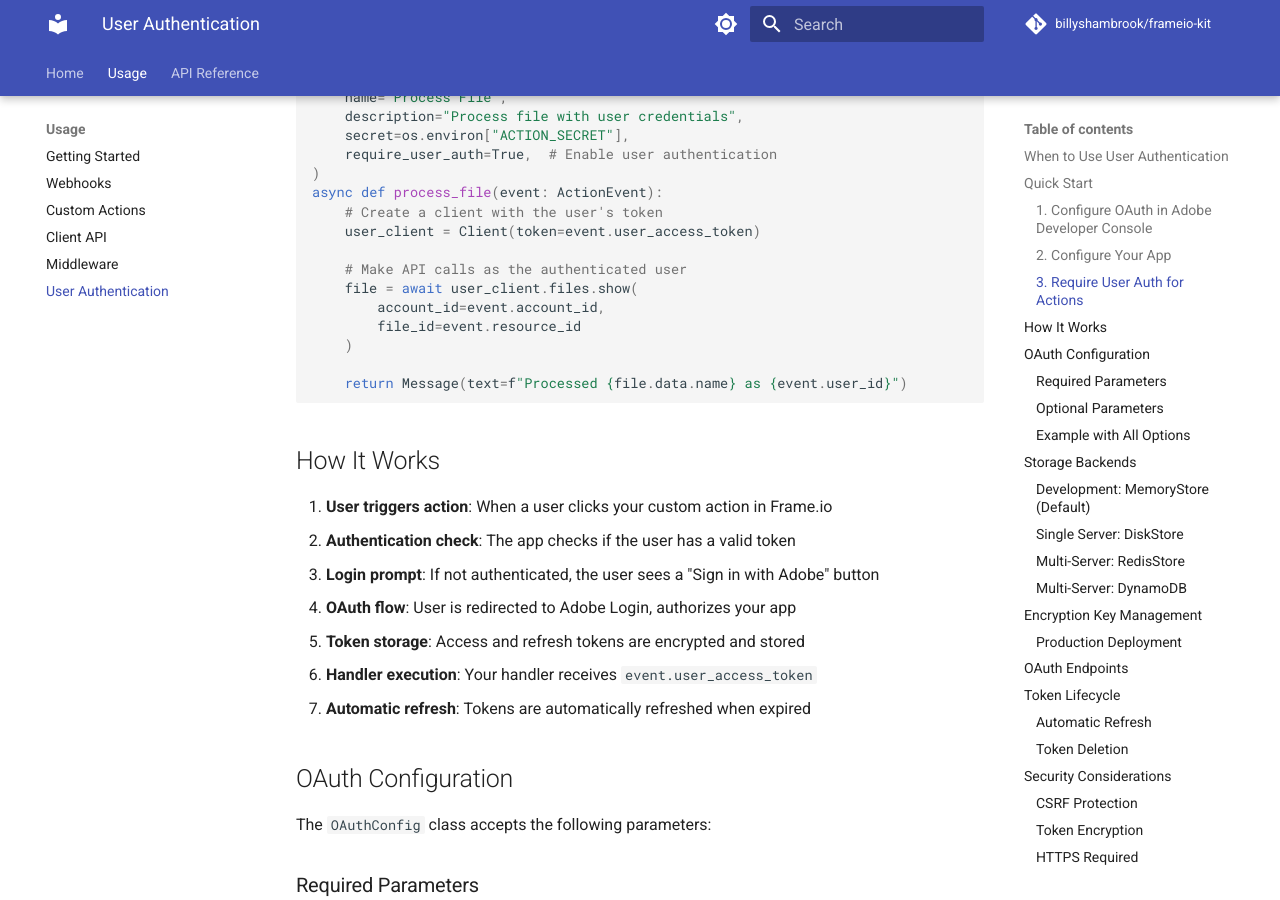
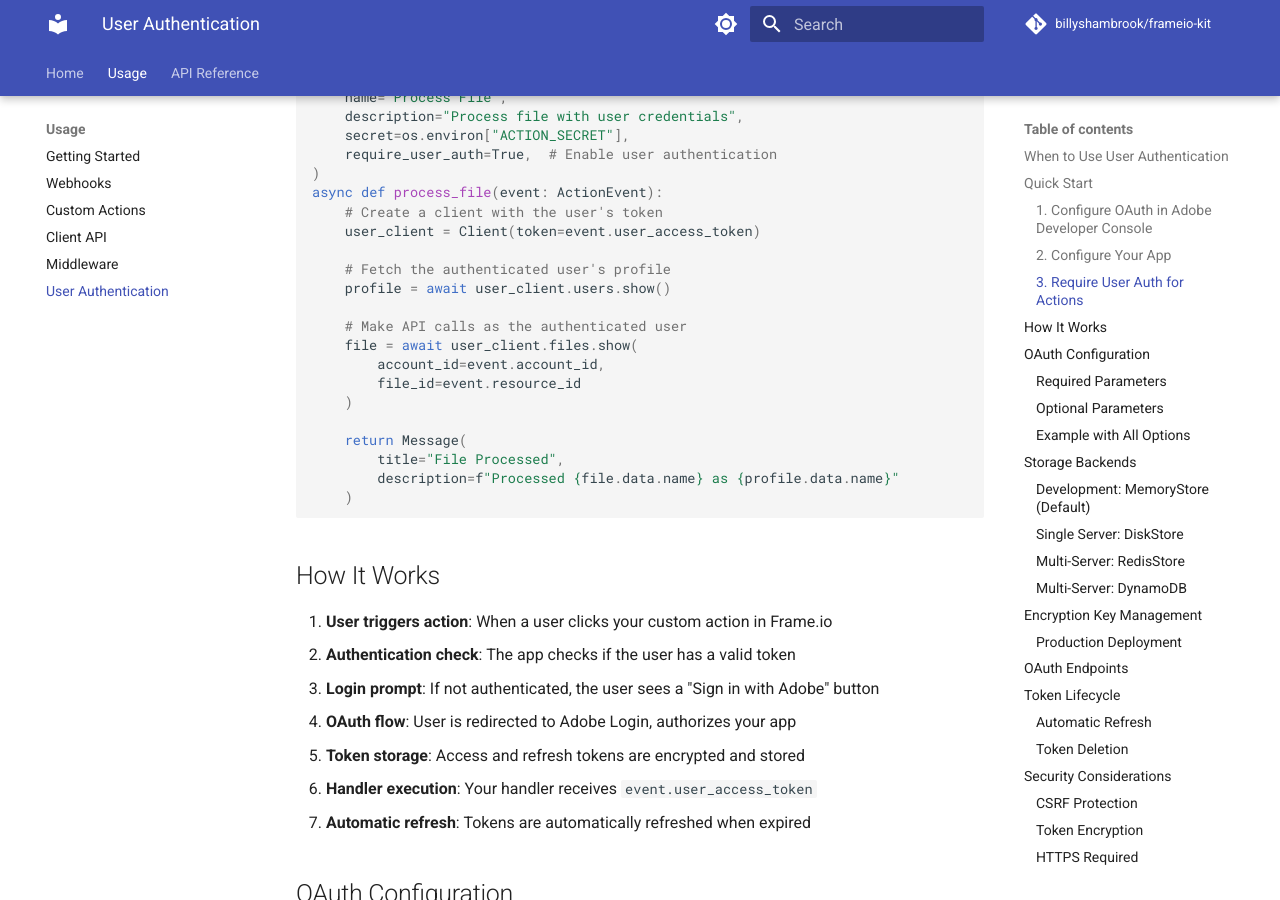
Before and after one commit to billyshambrook/frameio-kit, an MkDocs documentation site: the page built from docs/usage/user_auth.md, in a window 1280 px wide and 900 px high, scrolled down 1523 px. Built offline with MkDocs 1.6.1 and Material for MkDocs 9.7.7, drawn with Linux system fonts in a browser that asks for light colours; comment, search, counter and statistics services are not loaded.

Commit message:
Fix Message usage in user auth documentation example
- Changed from text parameter to title and description (required args)
- Use profile.data.name instead of event.user_id for authenticated user name

````diff
--- a/docs/usage/user_auth.md
+++ b/docs/usage/user_auth.md
@@ -64,13 +64,19 @@
     # Create a client with the user's token
     user_client = Client(token=event.user_access_token)
 
+    # Fetch the authenticated user's profile
+    profile = await user_client.users.show()
+
     # Make API calls as the authenticated user
     file = await user_client.files.show(
         account_id=event.account_id,
         file_id=event.resource_id
     )
 
-    return Message(text=f"Processed {file.data.name} as {event.user_id}")
+    return Message(
+        title="File Processed",
+        description=f"Processed {file.data.name} as {profile.data.name}"
+    )
 ```
 
 ## How It Works
````
